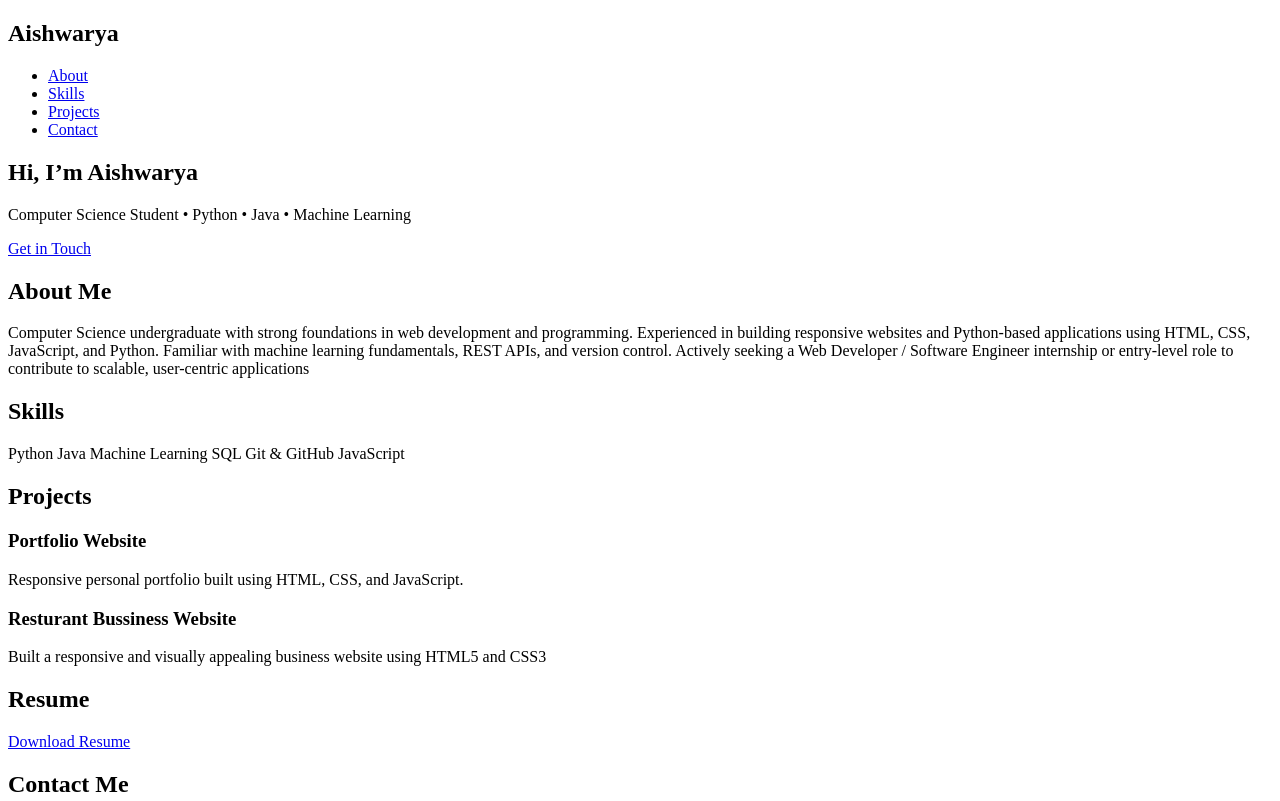
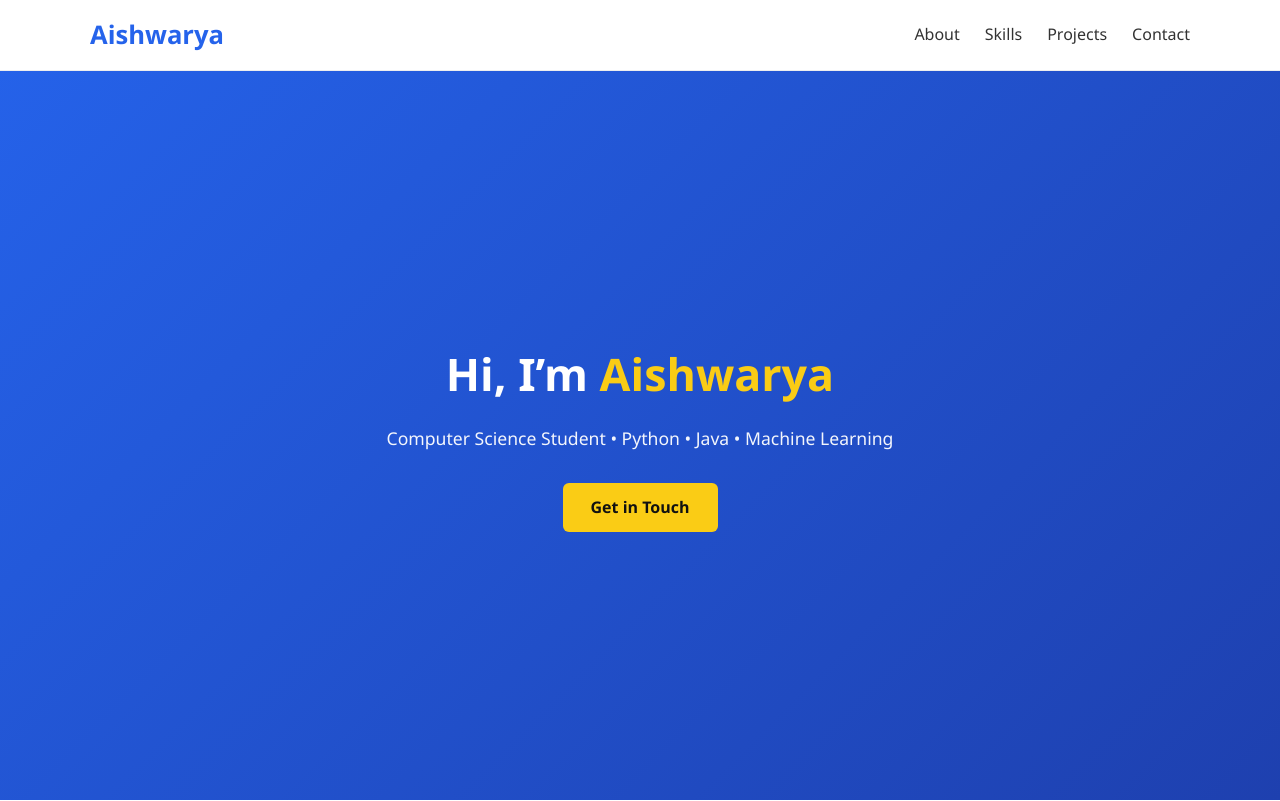
Before and after one commit to Aishwaryya06/FUTURE-FS-01, a plain HTML site: page index.html in a window 1280 px wide. Shown: the top 801 px of the page. Drawn offline with Linux system fonts and the light colour scheme.

Commit message:
Update style.css

```diff
--- a/style.css
+++ b/style.css
@@ -1,88 +1,260 @@
-<!DOCTYPE html>
-<html lang="en">
-<head>
-    <meta charset="UTF-8">
-    <meta name="description" content="Personal Portfolio Website">
-    <meta name="keywords" content="Portfolio, Web Developer, HTML, CSS, JavaScript">
-    <meta name="author" content="Your Name">
-    <meta name="viewport" content="width=device-width, initial-scale=1.0">
-    <title>Your Name | Portfolio</title>
-    <link rel="stylesheet" href="style.css">
-</head>
-<body>
+/* --------------------
+   GLOBAL STYLES
+-------------------- */
+* {
+  margin: 0;
+  padding: 0;
+  box-sizing: border-box;
+}
 
-    <!-- Navbar -->
-    <nav>
-        <h2 class="logo">MyPortfolio</h2>
-        <ul>
-            <li><a href="#home">Home</a></li>
-            <li><a href="#about">About</a></li>
-            <li><a href="#skills">Skills</a></li>
-            <li><a href="#projects">Projects</a></li>
-            <li><a href="#contact">Contact</a></li>
-        </ul>
-    </nav>
+html {
+  scroll-behavior: smooth;
+}
 
-    <!-- Home -->
-    <section id="home">
-        <h1>Hello, I'm <span>Your Name</span></h1>
-        <p>Aspiring Web Developer</p>
-        <button onclick="scrollToContact()">Hire Me</button>
-    </section>
+body {
+  font-family: "Segoe UI", Tahoma, Geneva, Verdana, sans-serif;
+  line-height: 1.6;
+  color: #333;
+  background-color: #ffffff;
+}
 
-    <!-- About -->
-    <section id="about">
-        <h2>About Me</h2>
-        <p>
-            I am a passionate web developer learning modern web technologies.
-            I love creating clean and responsive websites.
-        </p>
-    </section>
+/* --------------------
+   REUSABLE CLASSES
+-------------------- */
+.container {
+  width: 90%;
+  max-width: 1100px;
+  margin: auto;
+}
 
-    <!-- Skills -->
-    <section id="skills">
-        <h2>Skills</h2>
-        <div class="skill-box">
-            <span>HTML</span>
-            <span>CSS</span>
-            <span>JavaScript</span>
-            <span>React (Basic)</span>
-        </div>
-    </section>
+.section {
+  padding: 80px 0;
+}
 
-    <!-- Projects -->
-    <section id="projects">
-        <h2>Projects</h2>
+.section-title {
+  font-size: 2rem;
+  margin-bottom: 30px;
+  text-align: center;
+  color: #222;
+}
 
-        <div class="project-card">
-            <h3>Portfolio Website</h3>
-            <p>A personal portfolio using HTML, CSS, JS.</p>
-            <a href="#">GitHub Link</a>
-        </div>
+.bg-light {
+  background-color: #f7f9fc;
+}
 
-        <div class="project-card">
-            <h3>Mini CRM</h3>
-            <p>Client Lead Management System.</p>
-            <a href="#">GitHub Link</a>
-        </div>
-    </section>
+.center {
+  text-align: center;
+}
 
-    <!-- Contact -->
-    <section id="contact">
-        <h2>Contact Me</h2>
-        <form id="contactForm">
-            <input type="text" placeholder="Your Name" required>
-            <input type="email" placeholder="Your Email" required>
-            <textarea placeholder="Your Message" required></textarea>
-            <button type="submit">Send Message</button>
-        </form>
-        <p id="successMsg"></p>
-    </section>
+/* --------------------
+   NAVBAR
+-------------------- */
+.navbar {
+  position: fixed;
+  top: 0;
+  width: 100%;
+  background: #ffffff;
+  border-bottom: 1px solid #eee;
+  z-index: 1000;
+}
 
-    <footer>
-        <p>© 2026 Your Name | All Rights Reserved</p>
-    </footer>
+.navbar .container {
+  display: flex;
+  justify-content: space-between;
+  align-items: center;
+  height: 70px;
+}
 
-    <script src="script.js"></script>
-</body>
-</html>
+.logo {
+  font-size: 1.6rem;
+  font-weight: 700;
+  color: #2563eb;
+}
+
+.nav-links {
+  list-style: none;
+  display: flex;
+  gap: 25px;
+}
+
+.nav-links a {
+  text-decoration: none;
+  color: #333;
+  font-weight: 500;
+  transition: color 0.3s ease;
+}
+
+.nav-links a:hover {
+  color: #2563eb;
+}
+
+/* --------------------
+   HERO SECTION
+-------------------- */
+.hero {
+  height: 100vh;
+  background: linear-gradient(135deg, #2563eb, #1e40af);
+  color: #ffffff;
+  display: flex;
+  align-items: center;
+  text-align: center;
+  padding-top: 70px;
+}
+
+.hero h2 {
+  font-size: 2.8rem;
+  margin-bottom: 15px;
+}
+
+.hero h2 span {
+  color: #facc15;
+}
+
+.hero p {
+  font-size: 1.1rem;
+  margin-bottom: 30px;
+  opacity: 0.95;
+}
+
+/* --------------------
+   BUTTONS
+-------------------- */
+.btn {
+  display: inline-block;
+  padding: 12px 28px;
+  background: #facc15;
+  color: #111;
+  border-radius: 6px;
+  font-weight: 600;
+  text-decoration: none;
+  transition: all 0.3s ease;
+}
+
+.btn:hover {
+  background: #eab308;
+  transform: translateY(-2px);
+}
+
+.btn-outline {
+  padding: 12px 28px;
+  border: 2px solid #2563eb;
+  color: #2563eb;
+  text-decoration: none;
+  font-weight: 600;
+  border-radius: 6px;
+  transition: all 0.3s ease;
+}
+
+.btn-outline:hover {
+  background: #2563eb;
+  color: #ffffff;
+}
+
+/* --------------------
+   ABOUT SECTION
+-------------------- */
+#about p {
+  max-width: 800px;
+  margin: auto;
+  text-align: center;
+  font-size: 1rem;
+  color: #555;
+}
+
+/* --------------------
+   SKILLS
+-------------------- */
+.skills-grid {
+  display: grid;
+  grid-template-columns: repeat(auto-fit, minmax(150px, 1fr));
+  gap: 20px;
+  margin-top: 30px;
+}
+
+.skills-grid span {
+  background: #ffffff;
+  padding: 15px;
+  text-align: center;
+  font-weight: 600;
+  border-radius: 8px;
+  box-shadow: 0 5px 15px rgba(0, 0, 0, 0.05);
+  transition: transform 0.3s ease;
+}
+
+.skills-grid span:hover {
+  transform: translateY(-5px);
+}
+
+/* --------------------
+   PROJECTS
+-------------------- */
+.project-card {
+  background: #ffffff;
+  padding: 25px;
+  margin-bottom: 25px;
+  border-radius: 10px;
+  box-shadow: 0 10px 25px rgba(0, 0, 0, 0.08);
+  transition: transform 0.3s ease;
+}
+
+.project-card h3 {
+  margin-bottom: 10px;
+  color: #2563eb;
+}
+
+.project-card p {
+  color: #555;
+}
+
+.project-card:hover {
+  transform: translateY(-5px);
+}
+
+/* --------------------
+   CONTACT FORM
+-------------------- */
+.contact-form {
+  max-width: 600px;
+  margin: auto;
+  display: flex;
+  flex-direction: column;
+  gap: 15px;
+}
+
+.contact-form input,
+.contact-form textarea {
+  padding: 14px;
+  border-radius: 6px;
+  border: 1px solid #ccc;
+  font-size: 1rem;
+}
+
+.contact-form input:focus,
+.contact-form textarea:focus {
+  outline: none;
+  border-color: #2563eb;
+}
+
+/* --------------------
+   FOOTER
+-------------------- */
+.footer {
+  background: #111827;
+  color: #ffffff;
+  text-align: center;
+  padding: 20px 0;
+  font-size: 0.9rem;
+}
+
+/* --------------------
+   RESPONSIVE DESIGN
+-------------------- */
+@media (max-width: 768px) {
+  .hero h2 {
+    font-size: 2.2rem;
+  }
+
+  .nav-links {
+    display: none;
+  }
+}
```
